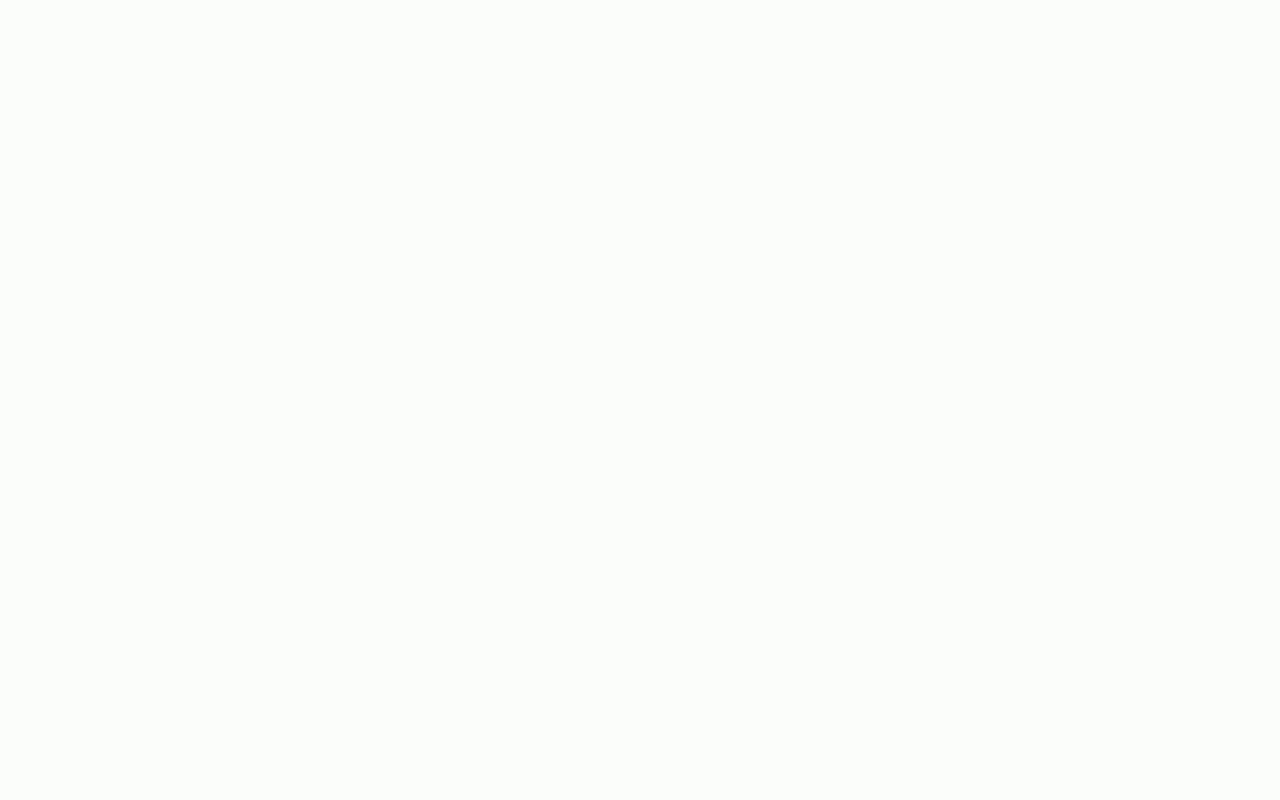
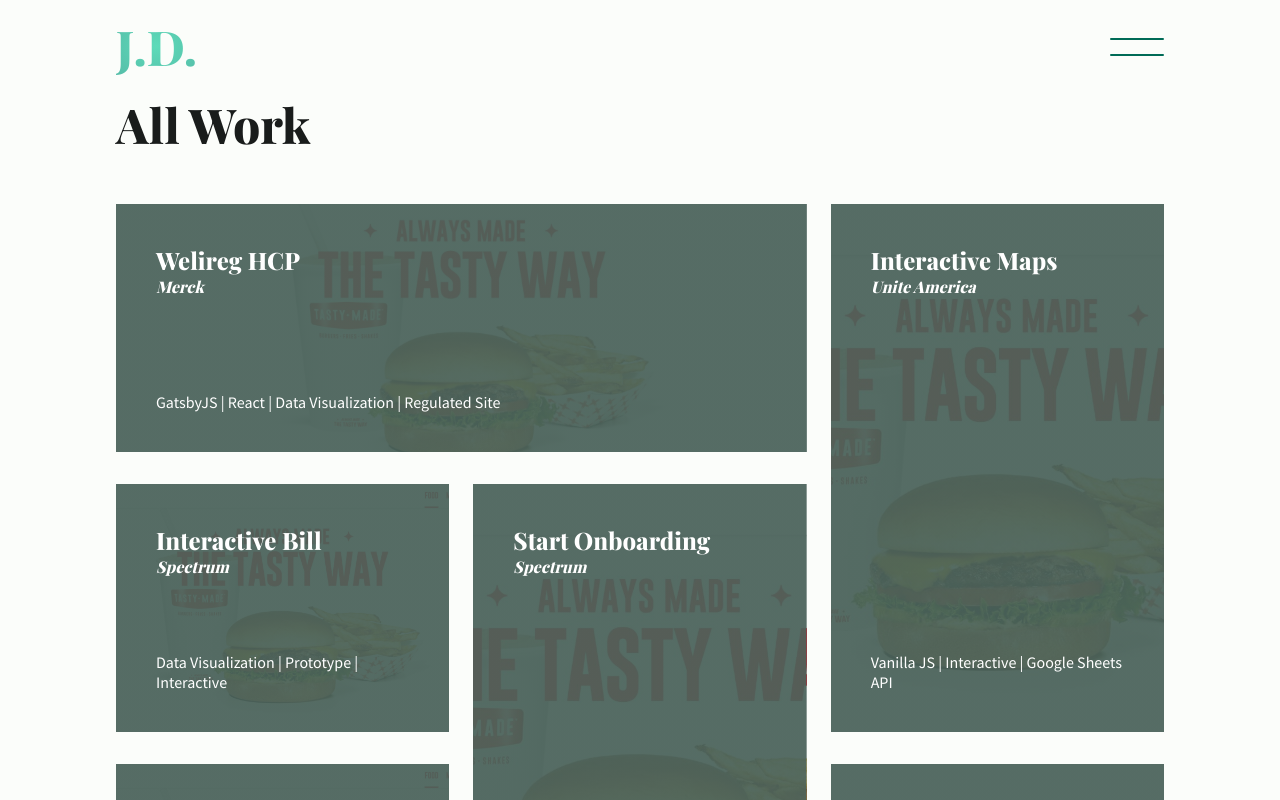
Before and after one commit to jdalton308/portfolio, a Next.js app: page /work in a window 1280 px wide. Before the commit this address had no page. Shown: the top 800 px of the page. Built offline with nearby package versions, Linux system fonts and the light colour scheme.

Commit message:
Work: Card hover rotation effect added

```diff
--- a/components/layout/index.tsx
+++ b/components/layout/index.tsx
@@ -2,6 +2,7 @@
 import { Playfair_Display, Source_Sans_Pro  } from '@next/font/google';
 
 import Navigation from '../navigation';
+import s from './layout.module.scss';
 
 const playfairDisplay = Playfair_Display({
   weight: '800',
--- /dev/null
+++ b/components/layout/layout.module.scss
@@ -0,0 +1,3 @@
+// .layout_main {
+//   padding-top: 92px;
+// }
--- /dev/null
+++ b/components/project-grid-card/index.tsx
@@ -0,0 +1,81 @@
+import { useState, useRef, MouseEvent as ReactMouseEvent } from 'react';
+import Link from 'next/link';
+
+import { IProject } from '@/data/projects';
+import s from './project-grid-card.module.scss';
+
+const MAX_ROTATION = 5;
+
+
+interface IProjectCardProps {
+  project: IProject;
+}
+
+
+function cardBackground(imgUrl: string) {
+  const overlayColor = 'rgba(75, 99, 91, 0.94)';
+  return `linear-gradient(${overlayColor}, ${overlayColor}, rgba(75, 99, 91, 0.3)), url(${imgUrl})`;
+}
+
+
+export default function ProjectGridCard({ project }: IProjectCardProps) {
+  const cardEl = useRef(null);
+  const [xRot, setXRot] = useState(0);
+  const [yRot, setYRot] = useState(0);
+
+  function onMouseMove(e: MouseEvent) {
+    const {
+      offsetX,
+      offsetY,
+    } = e;
+
+    // // get coordinates of mouse in card
+    const xPos = -(offsetX - (e.target?.offsetWidth/2));
+    const yPos = offsetY - (e.target?.offsetHeight/2);
+
+    // // get rotation value from coordinate within card
+    const xRot = -(yPos / (e.target?.offsetHeight/2)) * MAX_ROTATION;
+    const yRot = -(xPos / (e.target?.offsetWidth/2)) * MAX_ROTATION;
+
+    setXRot(xRot);
+    setYRot(yRot);
+  }
+
+  function onMouseEnter(e: ReactMouseEvent) {
+    e.target.addEventListener('mousemove', onMouseMove as EventListener);
+    e.target.addEventListener('mouseleave', onMouseExit as EventListener);
+  }
+
+  function onMouseExit(e: MouseEvent) {
+    setXRot(0);
+    setYRot(0);
+
+    e.target?.removeEventListener('mousemove', onMouseMove as EventListener);
+    e.target?.removeEventListener('mouseleave', onMouseExit as EventListener);
+  }
+
+  return (
+    <Link
+      href={`/work/${project.slug}`}
+      className={s.grid_item}
+      style={{
+        backgroundImage: cardBackground(project.images[0].src),
+        transform: `rotateX(${xRot}deg) rotateY(${yRot}deg)`,
+      }}
+      onMouseEnter={onMouseEnter}
+    >
+      <div className={s.item_title}>
+        <h3>
+          { project.title }
+        </h3>
+        <h4>
+          { project.subtitle }
+        </h4>
+      </div>
+
+      <span className={s.item_detail}>
+        { project.features.join(' | ') }
+      </span>
+    </Link>
+  )
+}
--- /dev/null
+++ b/components/project-grid-card/project-grid-card.module.scss
@@ -0,0 +1,47 @@
+
+.grid_item {
+  position: relative;
+  display: flex;
+  justify-content: space-between;
+  flex-direction: column;
+  padding: 2.5rem;
+  background-color: var(--secondary);
+  background-size: 100% 200%, cover;
+  background-position: center 0%, center center;
+  transition:
+    background-position 0.8s var(--enter-curve),
+    box-shadow 0.7s var(--enter-curve),
+    transform 0.8s var(--enter-curve);
+
+  &:nth-child(6n+1) {
+    grid-column: 1 / 3;
+  }
+  &:nth-child(6n+2) {
+    grid-column: 3;
+    grid-row: span 2;
+  }
+  &:nth-child(6n+4) {
+    grid-column: 2;
+    grid-row: span 2;
+  }
+
+  > * {
+    pointer-events: none;
+  }
+
+  h3,
+  h4,
+  .item_detail {
+    color: var(--on-secondary);
+  }
+
+  h3 {
+    margin-bottom: 0;
+  }
+
+  &:hover {
+    background-position: center 100%, center center;
+    box-shadow: 0 2px 6px var(--outline);
+    transform: scale(1.01);
+  }
+}
--- /dev/null
+++ b/components/project-grid/index.tsx
@@ -0,0 +1,21 @@
+import ProjectGridCard from '../project-grid-card';
+import { IProject } from '@/data/projects';
+
+import s from './project-grid.module.scss';
+
+
+export default function ProjectGrid({ projects }: { projects: IProject[]}) {
+  return (
+    <div className={s.featured_grid}>
+
+      { projects.map((proj) => (
+          <ProjectGridCard
+            key={proj.slug}
+            project={proj}
+          />
+        ))
+      }
+
+    </div>
+  )
+}
--- /dev/null
+++ b/components/project-grid/project-grid.module.scss
@@ -0,0 +1,6 @@
+.featured_grid {
+  composes: grid from '@/styles/shared/layout.module.scss';
+  grid-template-columns: repeat(3, 1fr);
+  grid-auto-rows: 248px;
+  perspective: 2000px;
+}
--- a/data/projects.ts
+++ b/data/projects.ts
@@ -107,7 +107,7 @@
 
   {
     slug: 'unite-america-maps',
-    categories: [categoryMap.featured, categoryMap.interactive],
+    categories: [categoryMap.featured, categoryMap.interactive, categoryMap.dataViz],
     title: 'Interactive Maps',
     subtitle: 'Unite America',
     url: '//www.unite-america.org',
@@ -130,7 +130,7 @@
 
   {
     slug: 'interactive-bill',
-    categories: [categoryMap.featured, categoryMap.interactive, categoryMap.prototype],
+    categories: [categoryMap.featured, categoryMap.interactive, categoryMap.prototype, categoryMap.dataViz],
     title: 'Interactive Bill',
     subtitle: 'Spectrum',
     features: [
--- a/pages/work/index.tsx
+++ b/pages/work/index.tsx
@@ -1,31 +1,32 @@
-import projectData, { categoryMap, IProject } from '@/data/projects';
+import projectData, { IProject, categoryMap } from '@/data/projects';
+import ProjectGrid from '@/components/project-grid';
 
-export async function getStaticPaths() {
-  const paths = projectData.map((proj) => ({
-    params: {
-      id: proj.slug
-    }
-  }));
+import s from './work.module.scss';
+import ls from '@/styles/shared/layout.module.scss';
 
+export async function getStaticProps() {
   return {
-    paths,
+    props: {
+      allProjects: projectData,
+    },
   }
 }
 
-export async function getStaticProps({ params }: any) {
-  const project = projectData.find((proj) => proj.slug === params.id);
-
-  return (project) ? {
-    props: { project },
-  } : {
-    notFound: true,
-  }
+interface IWorkProps {
+  allProjects: IProject[];
 }
 
-export default function Work({ project }: { project: IProject }) {
+export default function Work({
+  allProjects
+}: IWorkProps) {
+
+
   return (
-    <>
-      <h1>Work</h1>
-    </>
+    <div className={s.page_work}>
+      <div className={ls.wrapper}>
+        <h1>All Work</h1>
+        <ProjectGrid projects={allProjects} />
+      </div>
+    </div>
   );
 }
--- /dev/null
+++ b/pages/work/work.module.scss
@@ -0,0 +1,4 @@
+
+.page_work {
+  padding-top: 92px;
+}
```
Also changed, not shown: pages/index.tsx (+2 -32 lines), pages/work/[id]/index.tsx (+27 -5 lines).
